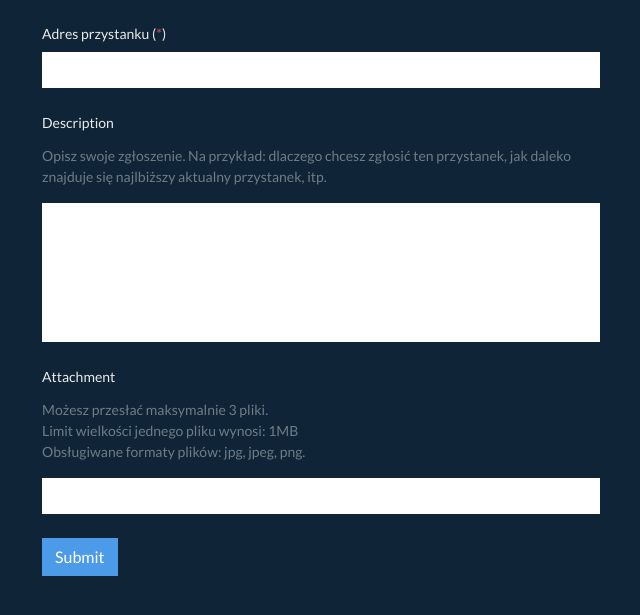
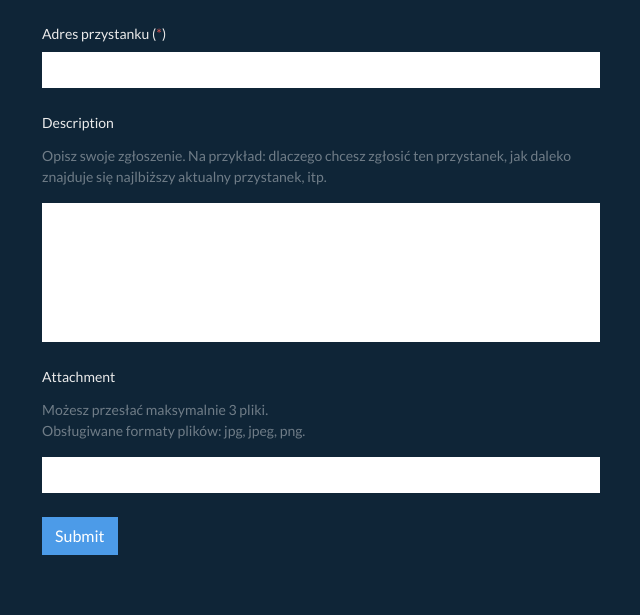
Before and after one commit to reclikp/ekookna-sample-form, a Symfony app: template templates/form.html.twig in a window 1280 px wide. Shown: the part 145-760 px from the top of the page, without its empty margins (319-959 px from the left). Run offline with Twig, Linux system fonts and the light colour scheme; the template is opened without the code that fills it, so the values that code supplies are empty; form fields are guessed from the names that the template uses; some libraries are stand-ins or nearby versions.

Commit message:
fix(form): cosmetic changes

```diff
--- a/templates/form.html.twig
+++ b/templates/form.html.twig
@@ -40,7 +40,7 @@
             <p class="form-text text-muted">Opisz swoje zgłoszenie. Na przykład: dlaczego chcesz zgłosić ten przystanek, jak daleko znajduje się najlbiższy aktualny przystanek, itp.</p>
             {{ form_widget(form.description, {'attr': {'class': 'description form-control', 'rows': '5', 'maxlength': '300'}}) }}
             {{ form_label(form.attachment, null, {'label_attr': {'class': 'form-label mt-4'}}) }}
-            <p class="form-text text-muted">Możesz przesłać maksymalnie 3 pliki.<br>Limit wielkości jednego pliku wynosi: 1MB<br>Obsługiwane formaty plików: jpg, jpeg, png.</p>
+            <p class="form-text text-muted">Możesz przesłać maksymalnie 3 pliki.<br>Obsługiwane formaty plików: jpg, jpeg, png.</p>
             {{ form_widget(form.attachment, {'attr': {'class': 'form-control'}}) }}
             {{ form_row(form.submit, {'attr': {'class': 'mt-4 btn btn-primary'}}) }}
         {{ form_end(form) }}
```
